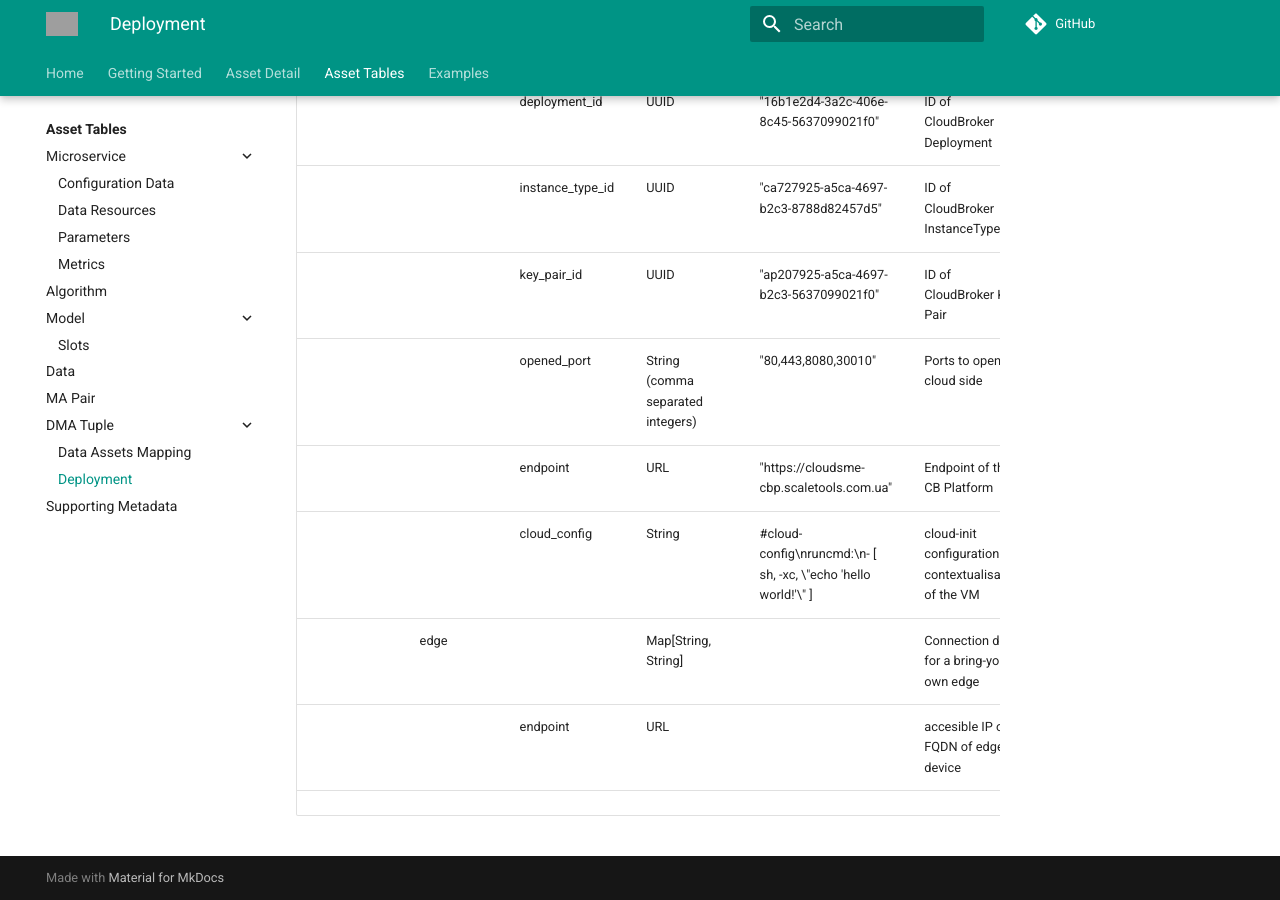
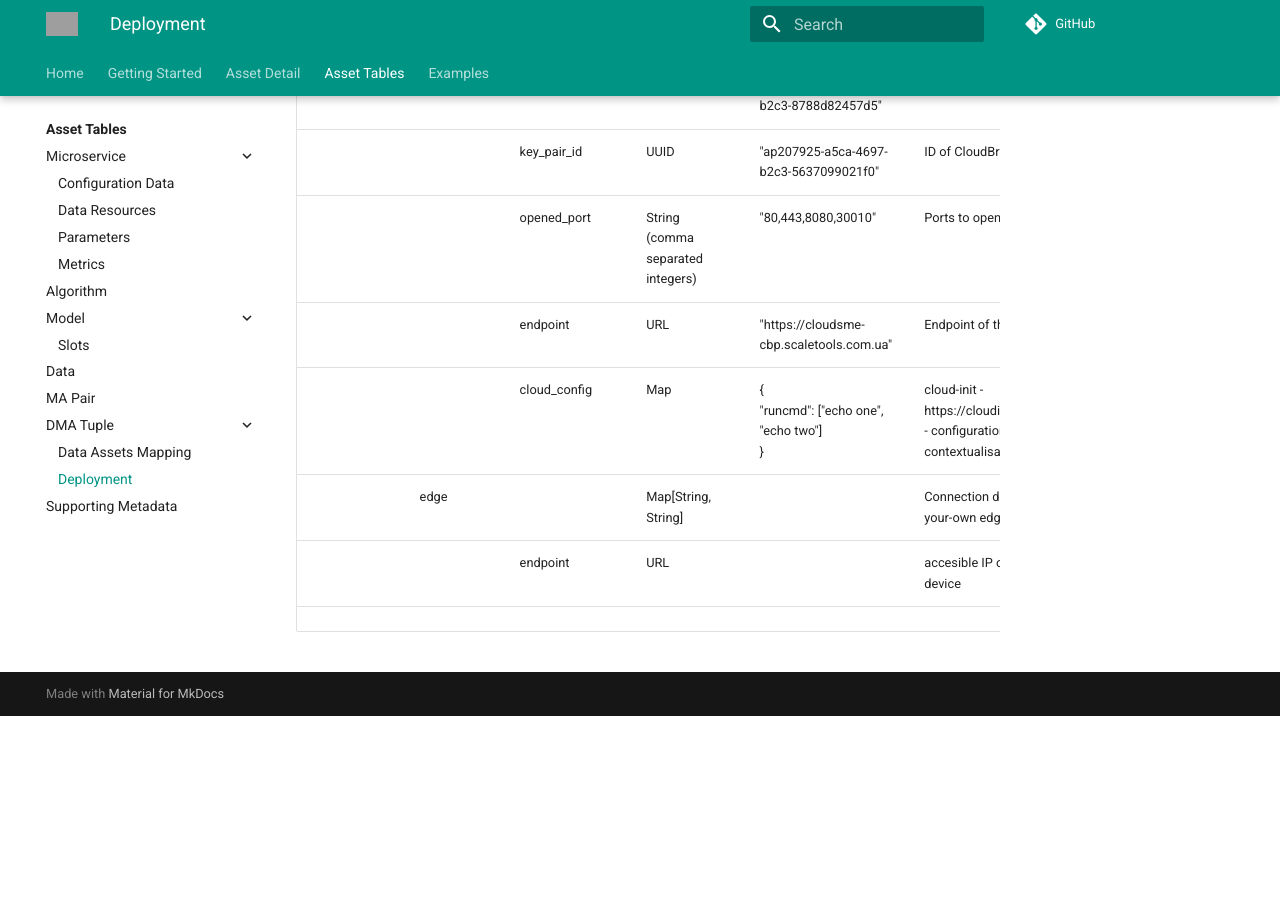
Before and after one commit to DIGITbrain/digitbrain.github.io, an MkDocs documentation site: the page built from docs/tables/deployment.md, in a window 1280 px wide and 900 px high, scrolled down 743 px. Built offline with MkDocs 1.6.1 and Material for MkDocs 9.7.7, drawn with Linux system fonts in a browser that asks for light colours; comment, search, counter and statistics services are not loaded; after the commit the page ends 1459 px from its top, so only the background shows below that; grey boxes are pictures that could not be loaded.

Commit message:
fix(dep): correct cloud_config example [AUTO]

```diff
--- a/docs/tables/deployment.md
+++ b/docs/tables/deployment.md
@@ -7,22 +7,22 @@
 
 **This information is also available in** **[list format](/attributes/deployment/)**
 
-| Concept     | Key         | Subkey           | Type                                | Example Value                                                  | Comment                                                  | Condition   |
-|:------------|:------------|:-----------------|:------------------------------------|:---------------------------------------------------------------|:---------------------------------------------------------|:------------|
-| Description |             |                  |                                     |                                                                |                                                          |             |
-|             | id          |                  | UUID                                | "HOSTID_MYHOST_A"                                              | DIGITbrain reference                                     | auto        |
-|             | name        |                  | String                              | "Ubuntu small"                                                 | Short name for the node/device                           | mandatory   |
-|             | author      |                  | String                              | "Jay"                                                          | Created by                                               | mandatory   |
-|             | date        |                  | Date                                | 18.08.2022                                                     | Created on                                               | auto        |
-| Deployments |             |                  |                                     |                                                                |                                                          |             |
-|             | type        |                  | Enumeration ["cloudbroker", "edge"] | "cloudbroker"                                                  | computing centre                                         | mandatory   |
-|             | cloudbroker |                  | Map[String, String]                 |                                                                | Configuration data for a CloudBroker instance            |             |
-|             |             | deployment_id    | UUID                                | "16b1e2d4-3a2c-406e-8c45-5637099021f0"                         | ID of CloudBroker Deployment                             | optional    |
-|             |             | instance_type_id | UUID                                | "ca727925-a5ca-4697-b2c3-8788d82457d5"                         | ID of CloudBroker InstanceType                           | optional    |
-|             |             | key_pair_id      | UUID                                | "ap207925-a5ca-4697-b2c3-5637099021f0"                         | ID of CloudBroker Key Pair                               | optional    |
-|             |             | opened_port      | String (comma separated integers)   | "80,443,8080,30010"                                            | Ports to open at cloud side                              | optional    |
-|             |             | endpoint         | URL                                 | "https://cloudsme-cbp.scaletools.com.ua"                       | Endpoint of the CB Platform                              | optional    |
-|             |             | cloud_config     | String                              | #cloud-config\nruncmd:\n- [ sh, -xc, \"echo 'hello world!'\" ] | cloud-init configuration for contextualisation of the VM | optional    |
-|             | edge        |                  | Map[String, String]                 |                                                                | Connection data for a bring-your-own edge                |             |
-|             |             | endpoint         | URL                                 |                                                                | accesible IP or FQDN of edge device                      | optional    |
-|             |             |                  |                                     |                                                                |                                                          |             |
+| Concept     | Key         | Subkey           | Type                                | Example Value                                  | Comment                                                                                        | Condition   |
+|:------------|:------------|:-----------------|:------------------------------------|:-----------------------------------------------|:-----------------------------------------------------------------------------------------------|:------------|
+| Description |             |                  |                                     |                                                |                                                                                                |             |
+|             | id          |                  | UUID                                | "HOSTID_MYHOST_A"                              | DIGITbrain reference                                                                           | auto        |
+|             | name        |                  | String                              | "Ubuntu small"                                 | Short name for the node/device                                                                 | mandatory   |
+|             | author      |                  | String                              | "Jay"                                          | Created by                                                                                     | mandatory   |
+|             | date        |                  | Date                                | 18.08.2022                                     | Created on                                                                                     | auto        |
+| Deployments |             |                  |                                     |                                                |                                                                                                |             |
+|             | type        |                  | Enumeration ["cloudbroker", "edge"] | "cloudbroker"                                  | computing centre                                                                               | mandatory   |
+|             | cloudbroker |                  | Map[String, String]                 |                                                | Configuration data for a CloudBroker instance                                                  |             |
+|             |             | deployment_id    | UUID                                | "16b1e2d4-3a2c-406e-8c45-5637099021f0"         | ID of CloudBroker Deployment                                                                   | optional    |
+|             |             | instance_type_id | UUID                                | "ca727925-a5ca-4697-b2c3-8788d82457d5"         | ID of CloudBroker InstanceType                                                                 | optional    |
+|             |             | key_pair_id      | UUID                                | "ap207925-a5ca-4697-b2c3-5637099021f0"         | ID of CloudBroker Key Pair                                                                     | optional    |
+|             |             | opened_port      | String (comma separated integers)   | "80,443,8080,30010"                            | Ports to open at cloud side                                                                    | optional    |
+|             |             | endpoint         | URL                                 | "https://cloudsme-cbp.scaletools.com.ua"       | Endpoint of the CB Platform                                                                    | optional    |
+|             |             | cloud_config     | Map                                 | {<br>  "runcmd": ["echo one", "echo two"]<br>} | cloud-init - https://cloudinit.readthedocs.io/ - configuration for contextualisation of the VM | optional    |
+|             | edge        |                  | Map[String, String]                 |                                                | Connection data for a bring-your-own edge                                                      |             |
+|             |             | endpoint         | URL                                 |                                                | accesible IP or FQDN of edge device                                                            | optional    |
+|             |             |                  |                                     |                                                |                                                                                                |             |
```
Also changed, not shown: docs/attributes/deployment.md (+4 -2 lines).
